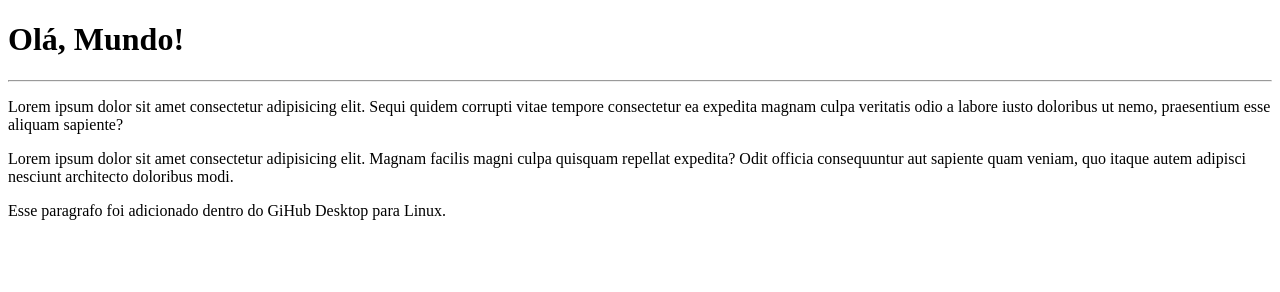
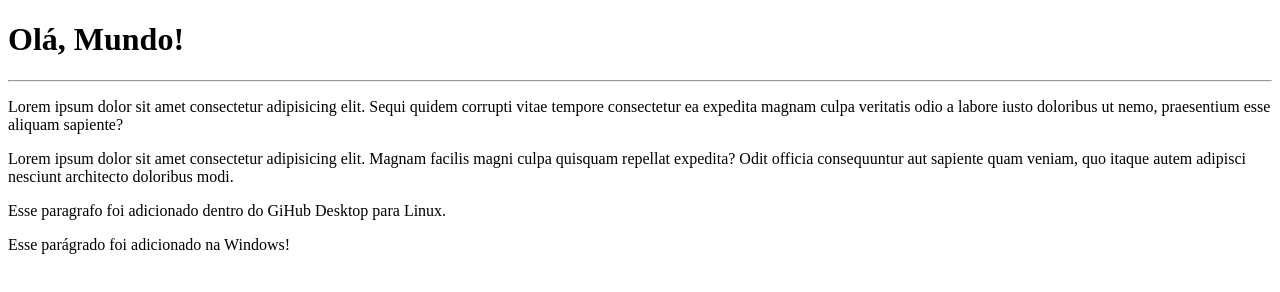
Before and after one commit to edmurneves/Ola-Mundo, a plain HTML site: page site-exemplo/index.html in a window 1280 px wide. Drawn offline with Linux system fonts and the light colour scheme.

Commit message:
Update index.html

```diff
--- a/site-exemplo/index.html
+++ b/site-exemplo/index.html
@@ -12,5 +12,6 @@
     <p>Lorem ipsum dolor sit amet consectetur adipisicing elit. Sequi quidem corrupti vitae tempore consectetur ea expedita magnam culpa veritatis odio a labore iusto doloribus ut nemo, praesentium esse aliquam sapiente?</p>
     <p>Lorem ipsum dolor sit amet consectetur adipisicing elit. Magnam facilis magni culpa quisquam repellat expedita? Odit officia consequuntur aut sapiente quam veniam, quo itaque autem adipisci nesciunt architecto doloribus modi.</p>
     <p>Esse paragrafo foi adicionado dentro do GiHub Desktop para Linux.</p>
+    <p>Esse parágrado foi adicionado na Windows!</p>
 </body>
 </html>
```
